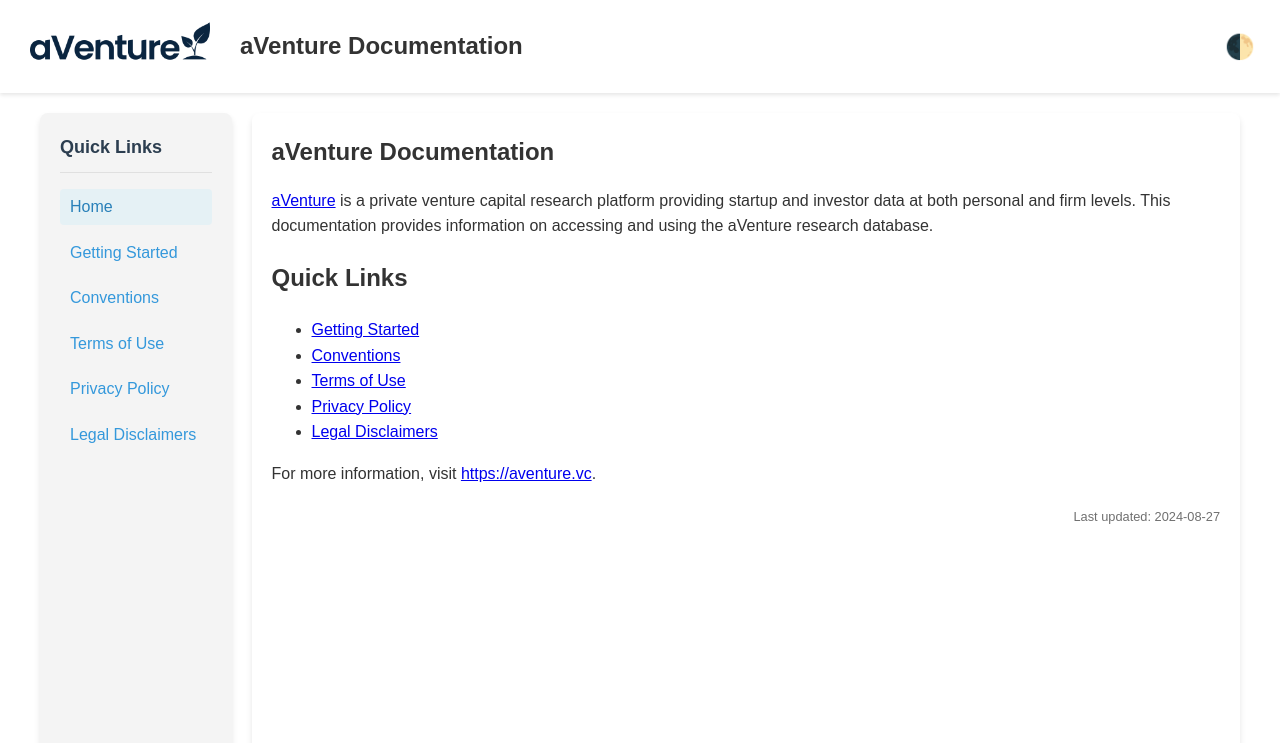
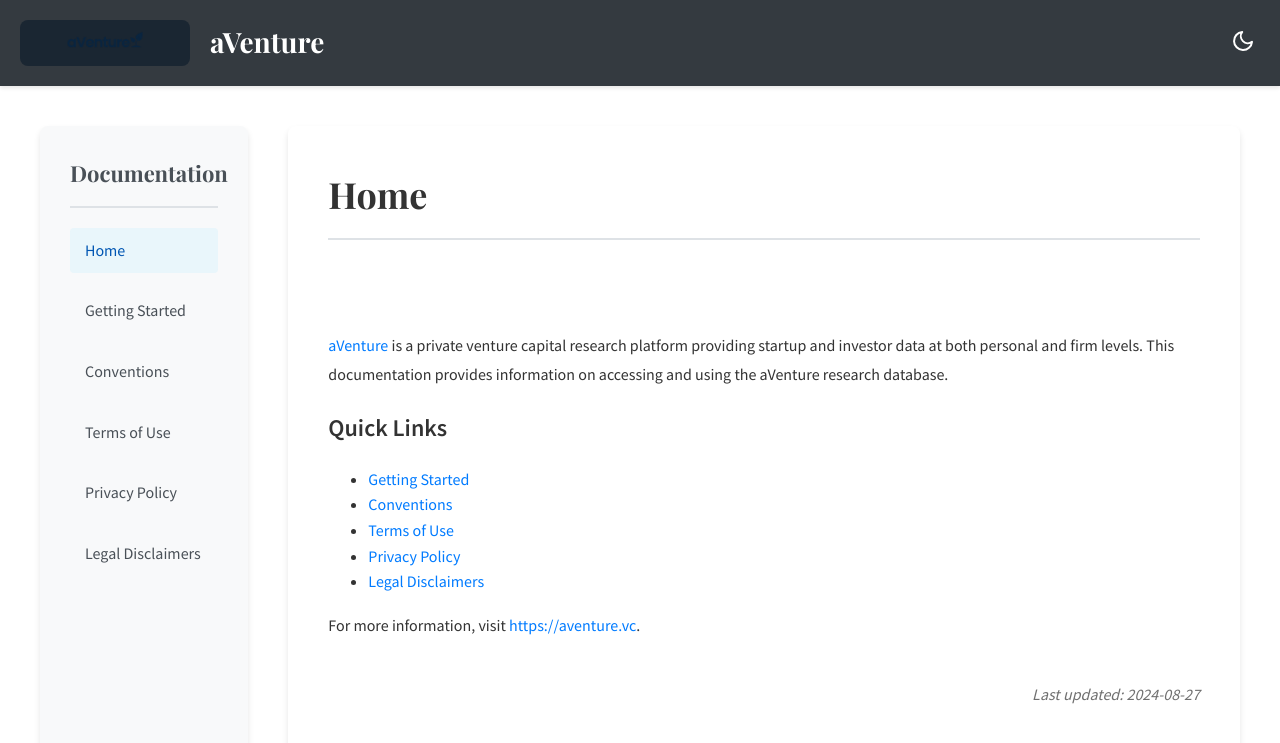
Before and after one commit to aventurevc/aventure-app, a Jekyll site: the page built from docs/index.md, in a window 1280 px wide and 900 px high. Shown: the top 743 px of the window. Built offline with Jekyll 4.4.1, drawn with Linux system fonts in a browser that asks for light colours; comment, search, counter and statistics services are not loaded; some of the changed text lies outside the part shown.

Commit message:
Update pages

```diff
--- a/docs/_layouts/default.html
+++ b/docs/_layouts/default.html
@@ -5,24 +5,29 @@
 <head>
     <meta charset="UTF-8">
     <meta name="viewport" content="width=device-width, initial-scale=1.0">
-    <title>{{ page.title }} | {{ site.title }}</title>
+    <title>{{ page.title }} | aVenture</title>
     <link rel="stylesheet" href="{{ '/assets/css/main.css' | relative_url }}">
+    <link rel="stylesheet" href="https://fonts.googleapis.com/css2?family=Playfair+Display:wght@400;700&family=Source+Sans+Pro:wght@300;400;600&display=swap">
     <script src="https://cdnjs.cloudflare.com/ajax/libs/js-cookie/3.0.1/js.cookie.min.js"></script>
 </head>
 <body>
     <header>
         <div class="header-content">
-            <a href="https://aventure.vc" title="aVenture">
-                <img src="https://aventurevc.github.io/aventure-app/assets/images/aventure_logo_transparent_margin_1280x_wide.png" alt="aVenture Logo" class="logo">
-            </a>
-            <h1>{{ site.title }}</h1>
+            <div class="logo-container">
+                <a href="https://aventure.vc" title="aVenture">
+                    <img src="https://aventurevc.github.io/aventure-app/assets/images/aventure_logo_1280x_wide_reduced_transparent.png" alt="aVenture Logo" class="logo">
+                </a>
+            </div>
+            <h1>aVenture</h1>
         </div>
-        <button id="theme-toggle" aria-label="Toggle dark mode">🌓</button>
+        <button id="theme-toggle" aria-label="Toggle dark mode">
+            <svg xmlns="http://www.w3.org/2000/svg" width="24" height="24" viewBox="0 0 24 24" fill="none" stroke="currentColor" stroke-width="2" stroke-linecap="round" stroke-linejoin="round" class="feather feather-moon"><path d="M21 12.79A9 9 0 1 1 11.21 3 7 7 0 0 0 21 12.79z"></path></svg>
+        </button>
     </header>
 
     <div class="container">
         <nav class="side-nav">
-            <h2>Quick Links</h2>
+            <h2>Documentation</h2>
             <ul>
                 <li><a href="{{ '/index.html' | relative_url }}" {% if page.url == "/" %}class="active"{% endif %}>Home</a></li>
                 <li><a href="{{ '/gettingStarted.html' | relative_url }}" {% if page.url == "/gettingStarted.html" %}class="active"{% endif %}>Getting Started</a></li>
@@ -34,13 +39,14 @@
         </nav>
 
         <main class="content">
+            <h2 class="page-title">{{ page.title }}</h2>
             {{ content }}
             <p class="last-updated">Last updated: 2024-08-27</p>
         </main>
     </div>
 
     <footer>
-        <p>For more information, visit <a href="https://aventure.vc">https://aventure.vc</a></p>
+        <p>© 2024 aVenture. All rights reserved. | <a href="https://aventure.vc">aventure.vc</a></p>
     </footer>
 
     <script>
@@ -50,6 +56,15 @@
         function setTheme(theme) {
             htmlElement.setAttribute('data-theme', theme);
             Cookies.set('theme', theme, { expires: 365 });
+            updateThemeIcon(theme);
+        }
+
+        function updateThemeIcon(theme) {
+            const moonPath = "M21 12.79A9 9 0 1 1 11.21 3 7 7 0 0 0 21 12.79z";
+            const sunPath = "M12 1v2M12 21v2M4.22 4.22l1.42 1.42M18.36 18.36l1.42 1.42M1 12h2M21 12h2M4.22 19.78l1.42-1.42M18.36 5.64l1.42-1.42";
+
+            const svgElement = themeToggle.querySelector('svg path');
+            svgElement.setAttribute('d', theme === 'light' ? moonPath : sunPath);
         }
 
         themeToggle.addEventListener('click', () => {
--- a/docs/assets/css/main.scss
+++ b/docs/assets/css/main.scss
@@ -4,14 +4,17 @@
 :root {
     --bg-color: #ffffff;
     --text-color: #333333;
-    --nav-bg-color: #f4f4f4;
-    --nav-text-color: #2c3e50;
-    --link-color: #3498db;
-    --link-hover-color: #2980b9;
-    --header-bg-color: #ffffff;
-    --footer-bg-color: #2c3e50;
-    --footer-text-color: #ecf0f1;
-    --border-color: #e0e0e0;
+    --nav-bg-color: #f8f9fa;
+    --nav-text-color: #495057;
+    --link-color: #007bff;
+    --link-hover-color: #0056b3;
+    --header-bg-color: #343a40;
+    --header-text-color: #ffffff;
+    --footer-bg-color: #343a40;
+    --footer-text-color: #ffffff;
+    --border-color: #dee2e6;
+    --code-bg-color: #f8f9fa;
+    --logo-bg-color: #1a2632;
 }
 
 [data-theme="dark"] {
@@ -21,14 +24,17 @@
     --nav-text-color: #ffffff;
     --link-color: #61dafb;
     --link-hover-color: #4fa8d5;
-    --header-bg-color: #2c2c2c;
-    --footer-bg-color: #1a1a1a;
-    --footer-text-color: #e0e0e0;
+    --header-bg-color: #000000;
+    --header-text-color: #ffffff;
+    --footer-bg-color: #000000;
+    --footer-text-color: #ffffff;
     --border-color: #444444;
+    --code-bg-color: #2c2c2c;
+    --logo-bg-color: #ffffff;
 }
 
 body {
-    font-family: 'Arial', sans-serif;
+    font-family: 'Source Sans Pro', sans-serif;
     line-height: 1.6;
     color: var(--text-color);
     margin: 0;
@@ -51,22 +57,30 @@ header {
     align-items: center;
 }
 
-.logo {
-    max-width: 200px;
-    height: auto;
+.logo-container {
+    background-color: var(--logo-bg-color);
+    padding: 10px;
+    border-radius: 8px;
     margin-right: 20px;
 }
 
+.logo {
+    max-width: 150px;
+    height: auto;
+}
+
 h1 {
-    color: var(--text-color);
+    font-family: 'Playfair Display', serif;
+    color: var(--header-text-color);
     margin: 0;
-    font-size: 24px;
+    font-size: 28px;
+    font-weight: 700;
 }
 
 #theme-toggle {
     background: none;
     border: none;
-    font-size: 24px;
+    color: var(--header-text-color);
     cursor: pointer;
     padding: 5px;
     border-radius: 50%;
@@ -74,53 +88,57 @@ h1 {
 }
 
 #theme-toggle:hover {
-    background-color: var(--nav-bg-color);
+    background-color: rgba(255, 255, 255, 0.1);
 }
 
 .container {
     display: flex;
     max-width: 1200px;
     margin: 0 auto;
-    padding: 20px;
+    padding: 40px 20px;
 }
 
 .side-nav {
     width: 250px;
     background-color: var(--nav-bg-color);
-    padding: 20px;
+    padding: 30px;
     border-radius: 8px;
     box-shadow: 0 4px 6px rgba(0, 0, 0, 0.1);
-    margin-right: 20px;
+    margin-right: 40px;
     position: sticky;
     top: 20px;
-    height: calc(100vh - 140px);
+    height: calc(100vh - 180px);
     overflow-y: auto;
 }
 
 .side-nav h2 {
     color: var(--nav-text-color);
     margin-top: 0;
-    font-size: 18px;
-    padding-bottom: 10px;
-    border-bottom: 1px solid var(--border-color);
+    font-size: 22px;
+    padding-bottom: 15px;
+    border-bottom: 2px solid var(--border-color);
+    font-family: 'Playfair Display', serif;
+    font-weight: 700;
 }
 
 .side-nav ul {
     list-style-type: none;
     padding: 0;
+    margin-top: 20px;
 }
 
 .side-nav li {
-    margin-bottom: 10px;
+    margin-bottom: 15px;
 }
 
 .side-nav a {
-    color: var(--link-color);
+    color: var(--nav-text-color);
     text-decoration: none;
-    transition: color 0.3s ease;
+    transition: color 0.3s ease, background-color 0.3s ease;
     display: block;
-    padding: 5px 10px;
+    padding: 10px 15px;
     border-radius: 4px;
+    font-weight: 400;
 }
 
 .side-nav a:hover, .side-nav a.active {
@@ -131,17 +149,53 @@ h1 {
 .content {
     flex-grow: 1;
     background-color: var(--bg-color);
-    padding: 20px;
+    padding: 40px;
     border-radius: 8px;
     box-shadow: 0 4px 6px rgba(0, 0, 0, 0.1);
 }
 
+.page-title {
+    font-family: 'Playfair Display', serif;
+    font-size: 36px;
+    color: var(--text-color);
+    margin-top: 0;
+    margin-bottom: 30px;
+    border-bottom: 2px solid var(--border-color);
+    padding-bottom: 15px;
+}
+
+.content h3 {
+    font-family: 'Playfair Display', serif;
+    font-size: 24px;
+    color: var(--text-color);
+    margin-top: 30px;
+    margin-bottom: 15px;
+}
+
+.content p {
+    margin-bottom: 20px;
+    font-size: 16px;
+    line-height: 1.8;
+}
+
+.content a {
+    color: var(--link-color);
+    text-decoration: none;
+    border-bottom: 1px solid transparent;
+    transition: border-color 0.3s ease;
+}
+
+.content a:hover {
+    border-bottom-color: var(--link-color);
+}
+
 .last-updated {
-    font-size: 0.8em;
+    font-size: 0.9em;
     color: var(--text-color);
     opacity: 0.7;
     text-align: right;
-    margin-top: 20px;
+    margin-top: 40px;
+    font-style: italic;
 }
 
 footer {
@@ -149,11 +203,33 @@ footer {
     padding: 20px;
     background-color: var(--footer-bg-color);
     color: var(--footer-text-color);
-    margin-top: 20px;
+    font-size: 14px;
 }
 
 footer a {
     color: var(--link-color);
+    text-decoration: none;
+}
+
+pre, code {
+    font-family: 'Source Code Pro', monospace;
+    background-color: var(--code-bg-color);
+    border-radius: 4px;
+    padding: 2px 5px;
+    font-size: 14px;
+}
+
+pre {
+    padding: 15px;
+    overflow-x: auto;
+}
+
+blockquote {
+    border-left: 4px solid var(--link-color);
+    padding-left: 20px;
+    margin-left: 0;
+    font-style: italic;
+    color: var(--text-color);
 }
 
 @media (max-width: 768px) {
@@ -167,4 +243,8 @@ footer a {
         margin-bottom: 20px;
         height: auto;
     }
+
+    .content {
+        padding: 20px;
+    }
 }
```
